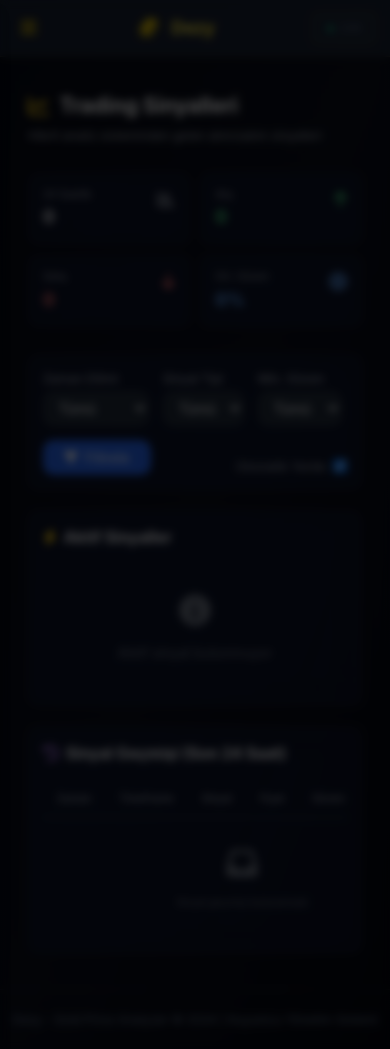
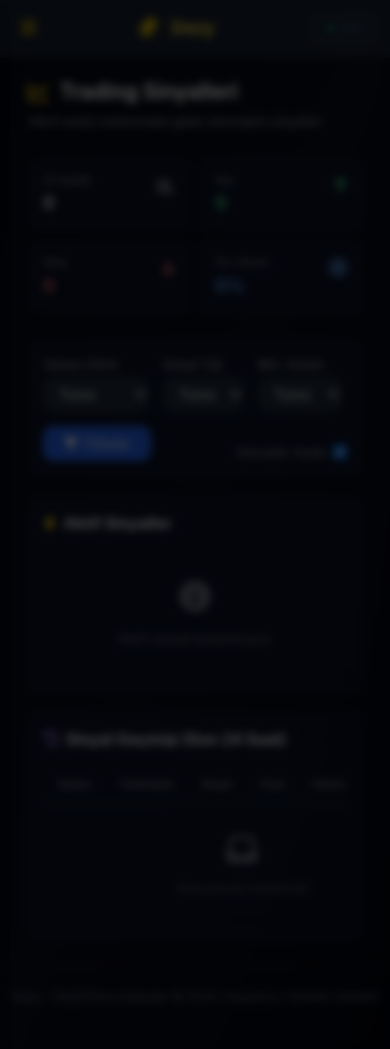
Before and after one commit to sezginpak/gold-price-analyzer, a FastAPI app: page /signals in a window 390 px wide. Run offline with FastAPI, Linux system fonts and the light colour scheme; data that the repository does not hold is empty; some libraries are stand-ins or nearby versions.

Commit message:
Quick update via deploy script

```diff
--- a/static/css/modules/layout.css
+++ b/static/css/modules/layout.css
@@ -4,20 +4,13 @@
 .main-content {
   max-width: 1600px;
   margin: 0 auto;
-  padding: var(--spacing-lg) var(--spacing-md);
+  padding: 0;
   min-height: calc(100vh - 10rem);
 }
 
 @media (min-width: 1440px) {
   .main-content {
     max-width: 1920px;
-    padding: var(--spacing-lg) var(--spacing-lg);
-  }
-}
-
-@media (max-width: 767px) {
-  .main-content {
-    padding: var(--spacing-md) var(--spacing-sm);
   }
 }
 
```
